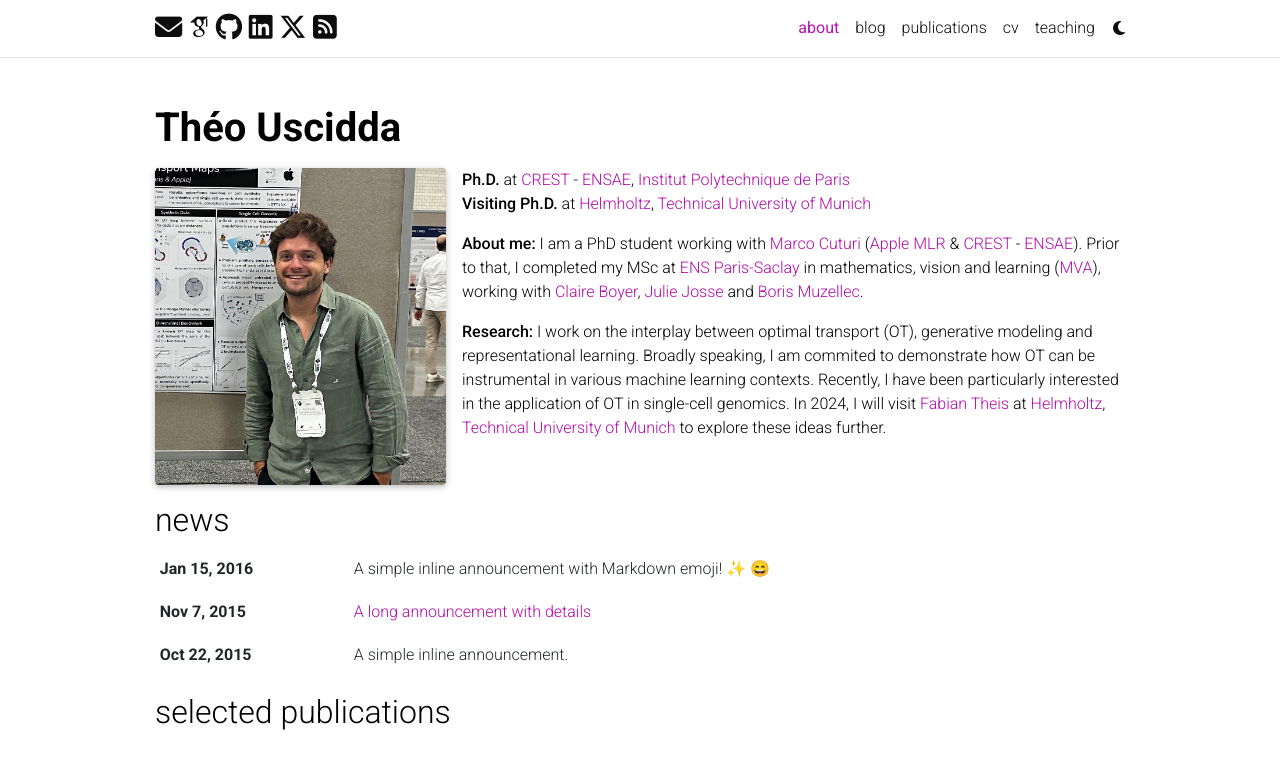
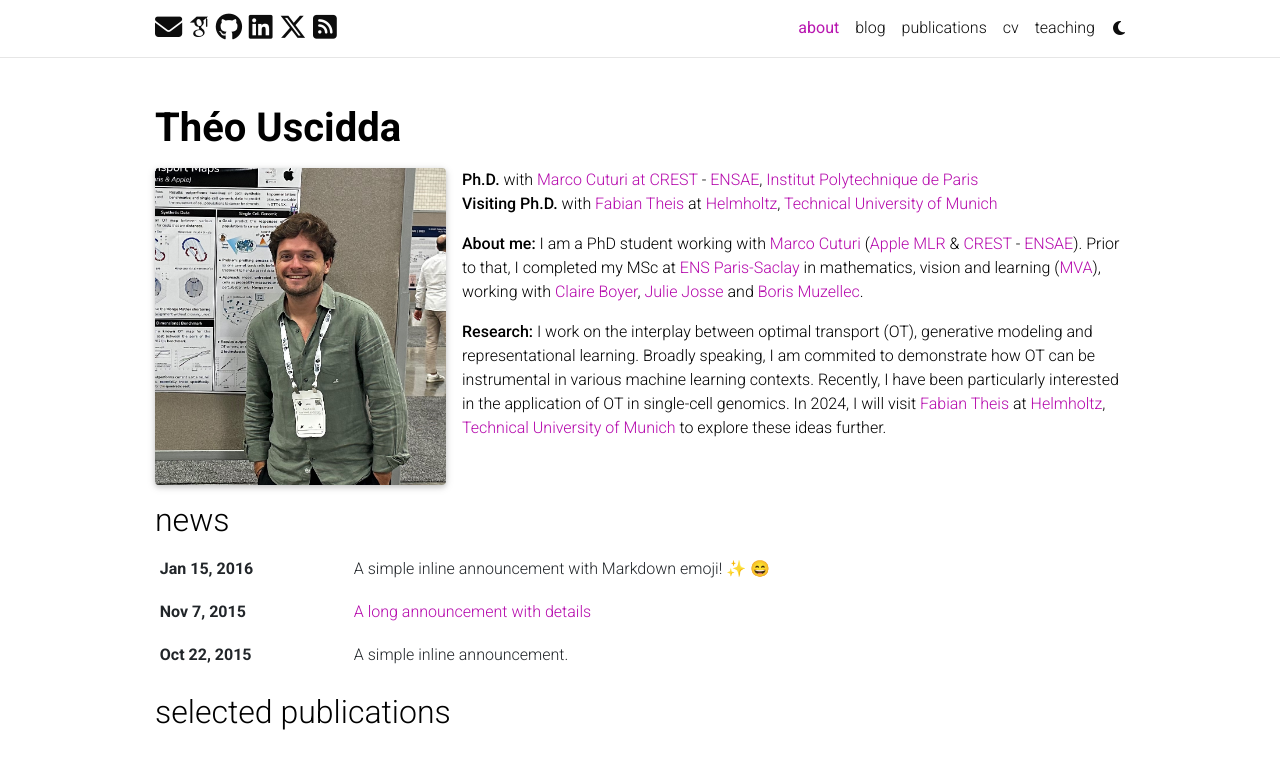
Before and after one commit to theouscidda6/theouscidda6.github.io, a Jekyll site: the page built from _pages/about.md, in a window 1280 px wide and 1048 px high, cut to the strip 0-759 px from the top of the window. Built offline with Jekyll 4.4.1, drawn with Linux system fonts in a browser that asks for light colours; full-size pictures stand in for the smaller copies a plugin makes; emoji names are drawn with the system emoji font; some web fonts are replaced; comment, search, counter and statistics services are not loaded; a style sheet for code colours, icons or effects is not loaded.

Commit message:
change bio

```diff
--- a/_pages/about.md
+++ b/_pages/about.md
@@ -21,8 +21,8 @@
 <!-- <strong>Ph.D.</strong> at <a href="https://crest.science/">CREST</a>-<a href="https://www.ensae.fr/">ENSAE</a>, <a href="https://www.ip-paris.fr/">Institut Polytechnique de Paris</a> <br>
   <strong>Long-term Visiting Ph.D.</strong> at <a href="https://www.helmholtz-munich.de/en/icb/pi/fabian-theis">Helmholtz</a>-<a href="https://www.tum.de/en/">Technical University of Munich</a> -->
 
-<strong>Ph.D.</strong> at <a href="https://crest.science/">CREST</a> - <a href="https://www.ensae.fr/">ENSAE</a>, <a href="https://www.ip-paris.fr/">Institut Polytechnique de Paris</a> <br>
-<strong>Visiting Ph.D.</strong> at <a href="https://www.helmholtz-munich.de/en/icb/pi/fabian-theis">Helmholtz</a>, <a href="https://www.tum.de/en/">Technical University of Munich</a>
+<strong>Ph.D.</strong> with <a href="https://marcocuturi.net/">Marco Cuturi at <a href="https://crest.science/">CREST</a> - <a href="https://www.ensae.fr/">ENSAE</a>, <a href="https://www.ip-paris.fr/">Institut Polytechnique de Paris</a> <br>
+<strong>Visiting Ph.D.</strong>  with <a href="https://www.helmholtz-munich.de/en/icb/pi/fabian-theis">Fabian Theis</a> at <a href="https://www.helmholtz-munich.de/en/icb/pi/fabian-theis">Helmholtz</a>, <a href="https://www.tum.de/en/">Technical University of Munich</a>
 
 <!-- with <a href="https://www.helmholtz-munich.de/en/icb/pi/fabian-theis">Fabian Theis</a>-->
 <!-- with <a href="https://marcocuturi.net/">Marco Cuturi</a>-->
```
